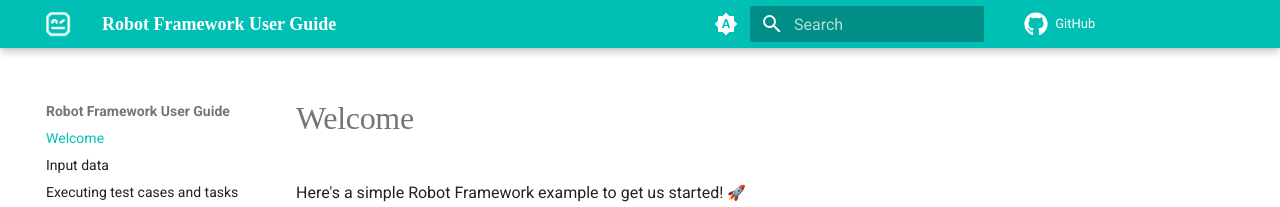
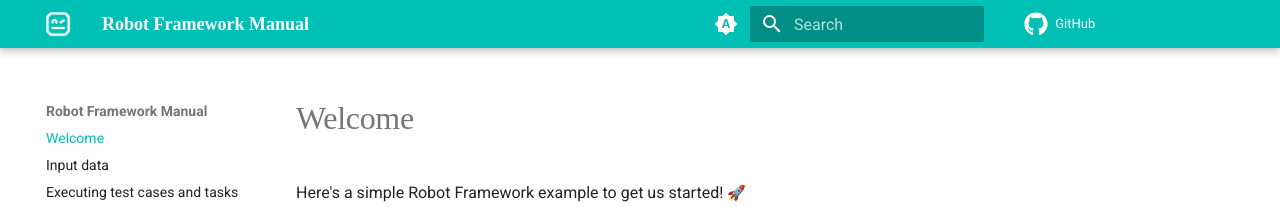
Before and after one commit to pekkaklarck/mkdocs-experiments, an MkDocs documentation site: the page built from docs/index.md, in a window 1280 px wide. Shown: the top 207 px of the page. Built offline with MkDocs 1.6.1 and Material for MkDocs 9.7.7, drawn with Linux system fonts in a browser that asks for light colours; emoji names are drawn with the system emoji font; comment, search, counter and statistics services are not loaded.

Commit message:
User Guide -> Manual

```diff
--- a/mkdocs.yml
+++ b/mkdocs.yml
@@ -1,4 +1,4 @@
-site_name: Robot Framework User Guide
+site_name: Robot Framework Manual
 site_description: Robot Framework is a generic open source automation framework.
 repo_url: https://github.com/robotframework/robotframework
 copyright: |
```
